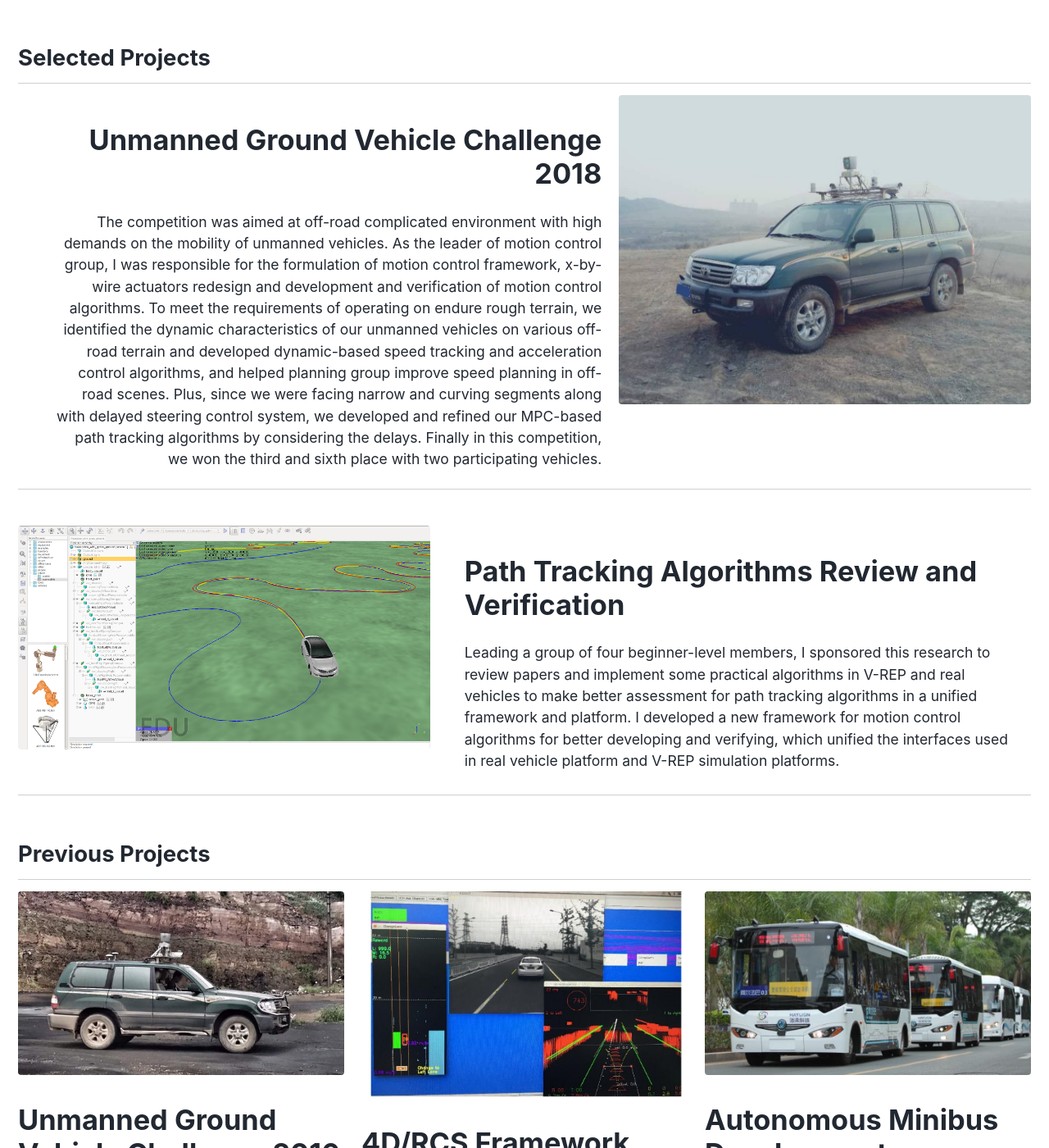
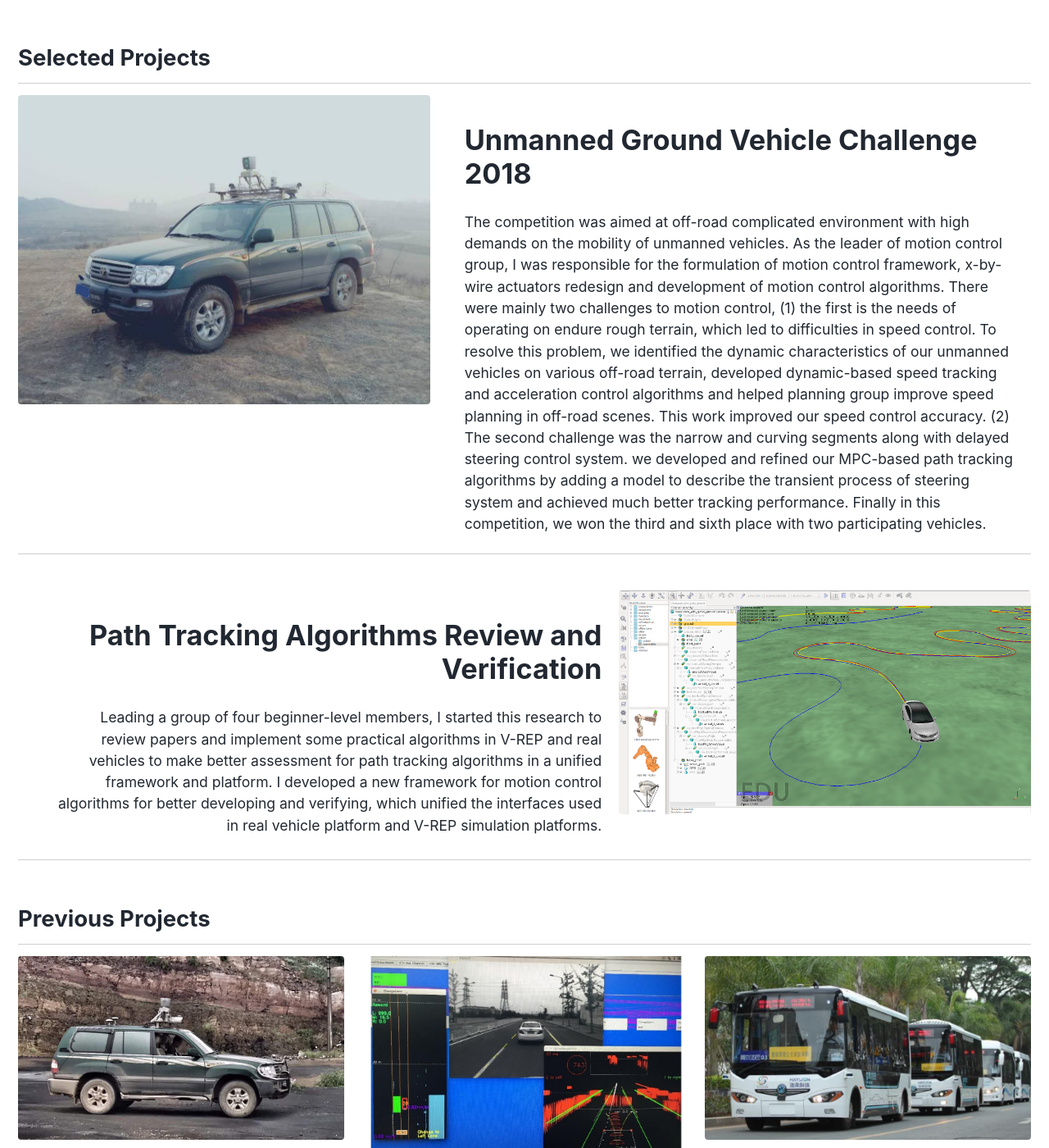
Before and after one commit to Magic-wei/Magic-wei.github.io, a Jekyll site: the page built from _pages/projects_index.md, in a window 1280 px wide and 1400 px high, scrolled down 391 px. Shown: the whole window at 82% size. Built offline with Jekyll 4.4.1, drawn with Linux system fonts in a browser that asks for light colours; nearby versions of some CDN libraries.

Commit message:
update home and projects pages' words & update CV

```diff
--- a/_pages/projects_index.md
+++ b/_pages/projects_index.md
@@ -14,7 +14,7 @@ feature_ugvchallenge2018:
   - image_path: /assets/images/toyota_2018.jpg
     alt: "placeholder image 2"
     title: "Unmanned Ground Vehicle Challenge 2018"
-    excerpt: 'The competition was aimed at off-road complicated environment with high demands on the mobility of unmanned vehicles. As the leader of motion control group, I was responsible for the formulation of motion control framework, x-by-wire actuators redesign and development and verification of motion control algorithms. To meet the requirements of operating on endure rough terrain, we identified the dynamic characteristics of our unmanned vehicles on various off-road terrain and developed dynamic-based speed tracking and acceleration control algorithms, and helped planning group improve speed planning in off-road scenes. Plus, since we were facing narrow and curving segments along with delayed steering control system, we developed and refined our MPC-based path tracking algorithms by considering the delays. Finally in this competition, we won the third and sixth place with two participating vehicles.'
+    excerpt: 'The competition was aimed at off-road complicated environment with high demands on the mobility of unmanned vehicles. As the leader of motion control group, I was responsible for the formulation of motion control framework, x-by-wire actuators redesign and development of motion control algorithms. There were mainly two challenges to motion control, (1) the first is the needs of operating on endure rough terrain, which led to difficulties in speed control. To resolve this problem, we identified the dynamic characteristics of our unmanned vehicles on various off-road terrain, developed dynamic-based speed tracking and acceleration control algorithms and helped planning group improve speed planning in off-road scenes. This work improved our speed control accuracy. (2) The second challenge was the narrow and curving segments along with delayed steering control system. we developed and refined our MPC-based path tracking algorithms by adding a model to describe the transient process of steering system and achieved much better tracking performance. Finally in this competition, we won the third and sixth place with two participating vehicles.'
 #    url: "/ugvchallenge2018_project"
 #    btn_label: "Read More"
 #    btn_class: "btn--primary"
@@ -23,7 +23,7 @@ feature_path_tracking_review:
     - image_path: /assets/images/path_tracking_review.png
       alt: "placeholder image 2"
       title: "Path Tracking Algorithms Review and Verification"
-      excerpt: 'Leading a group of four beginner-level members, I sponsored this research to review papers and implement some practical algorithms in V-REP and real vehicles to make better assessment for path tracking algorithms in a unified framework and platform. I developed a new framework for motion control algorithms for better developing and verifying, which unified the interfaces used in real vehicle platform and V-REP simulation platforms.'
+      excerpt: 'Leading a group of four beginner-level members, I started this research to review papers and implement some practical algorithms in V-REP and real vehicles to make better assessment for path tracking algorithms in a unified framework and platform. I developed a new framework for motion control algorithms for better developing and verifying, which unified the interfaces used in real vehicle platform and V-REP simulation platforms.'
 #      url: "/path_tracking_review_project"
 #      btn_label: "Read More"
 #      btn_class: "btn--primary"
@@ -45,9 +45,9 @@ feature_row:
 
 ## Selected Projects
 
-{% include feature_row id="feature_ugvchallenge2018" type="right" %}
+{% include feature_row id="feature_ugvchallenge2018" type="left" %}
 
-{% include feature_row id="feature_path_tracking_review" type="left" %}
+{% include feature_row id="feature_path_tracking_review" type="right" %}
 
 ## Previous Projects
 
```
Also changed, not shown: index.md (+1 -1 lines), 7 other files.
